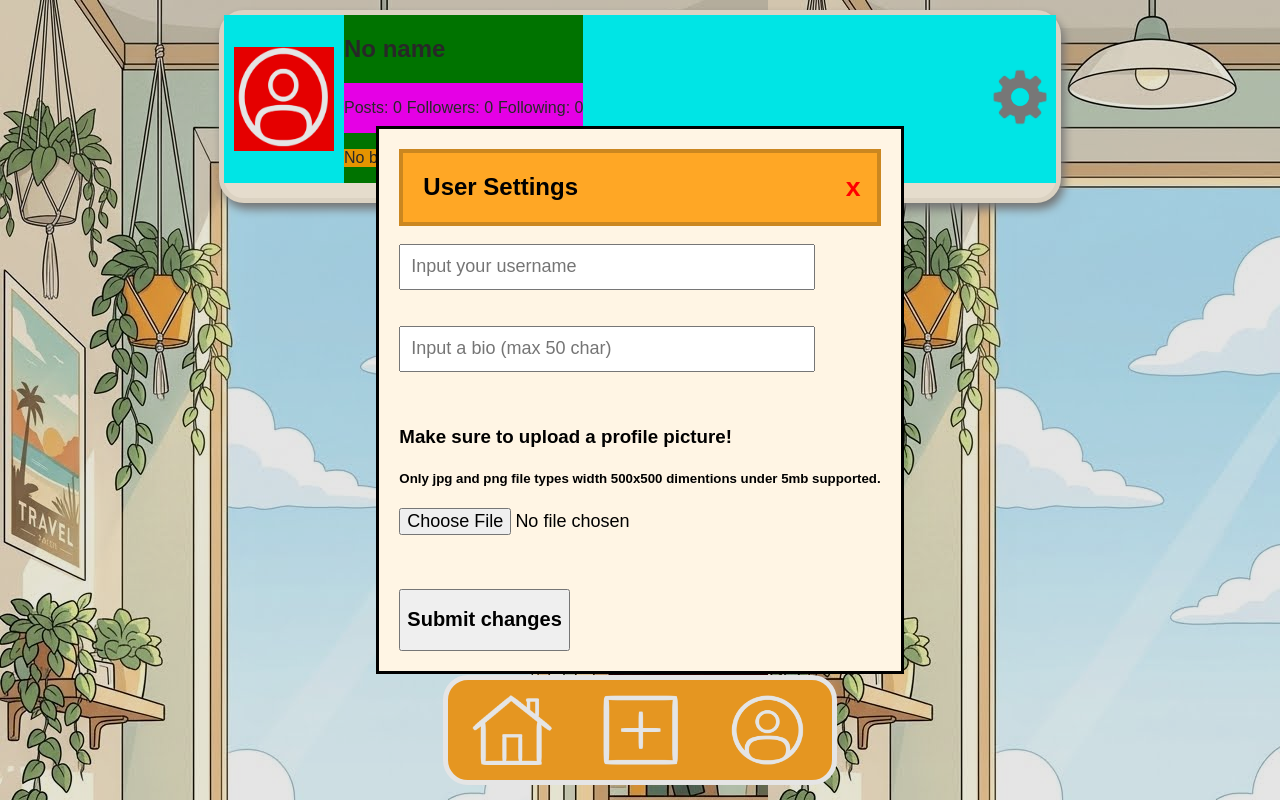
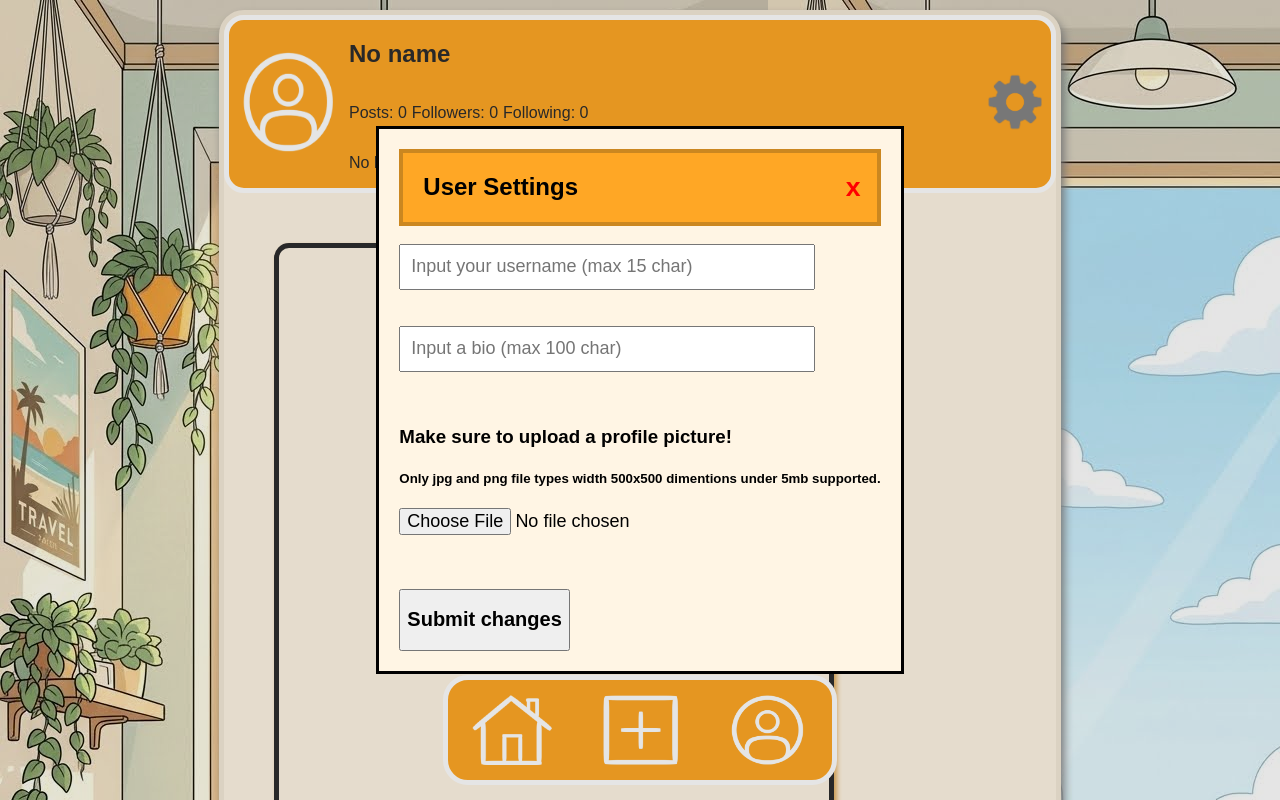
Before and after one commit to jesper2503/gruppeoppgaveFirmaNettside2, a plain HTML site: page instantKilogram/htmlFiles/userPage.html in a window 1280 px wide. Both pictures are taken after a click on the button 1020 px from the left and 98 px from the top of the page. Shown: the top 800 px of the page. Drawn offline with Linux system fonts and the light colour scheme.

Commit message:
aidwiodioawd

```diff
--- a/instantKilogram/cssFiles/userPage.css
+++ b/instantKilogram/cssFiles/userPage.css
@@ -1,7 +1,11 @@
 header {
     display: flex;
     align-items: center;
-    background-color: cyan;
+    background-color: #FFA725;
+    border: solid;
+    border-color: white;
+    border-width: 5px;
+    border-radius: 20px;
     gap: 10px;
     padding-left: 10px;
 }
@@ -64,22 +68,14 @@ header > :last-child {
     gap: 5px;
 }
 
-
-
-
-
-#profilePicturePlacement {
-    background-color: red;
+.postBox {
+    margin: 50px;
+    min-height: 750px;
+    min-width: 550px;
+    max-height: 750px;
+    max-width: 550px;
+    border: solid;
+    border-width: 5px;
+    border-radius: 15px;
+    box-shadow: 3px 3px 5px #e4ad5a;
 }
-
-#infoSection {
-    background-color: green;
-}
-
-.userStats {
-    background-color: magenta;
-}
-
-.userBio {
-    background-color: orange;
-}
--- a/instantKilogram/htmlFiles/userPage.html
+++ b/instantKilogram/htmlFiles/userPage.html
@@ -34,13 +34,13 @@
                 <br>
                 <div class="formGroup">
                     <label for="username"></label>
-                    <input type="text" id="modalUsernameInput" class="save-local modalInputField" placeholder="Input your username">
+                    <input type="text" id="modalUsernameInput" class="save-local modalInputField" placeholder="Input your username (max 15 char)" maxlength="15">
                 </div>
                 <br>
                 <br>
                 <div class="formGroup">
                     <label for="userBio"></label>
-                    <input type="text" id="modalBioInput" class="save-local modalInputField" placeholder="Input a bio (max 50 char)" maxlength="50">
+                    <input type="text" id="modalBioInput" class="save-local modalInputField" placeholder="Input a bio (max 100 char)" maxlength="100">
                 </div>
                 <br>
                 <br>
@@ -59,6 +59,9 @@
                 <button type="submit"><h2>Submit changes</h2></button>
             </form>
         </dialog>
+        <div id="classPostSection">
+            <div class="postBox"></div>
+        </div>
     </main>
 </body>
 <script type="module" src="/jsFiles/navbar.js"></script>
```
Also changed, not shown: instantKilogram/jsFiles/mainPage.js (+16 -4 lines).
